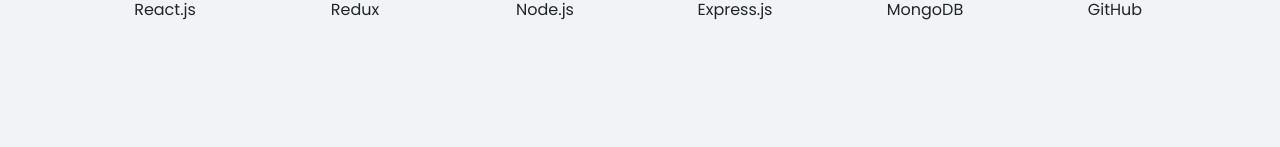
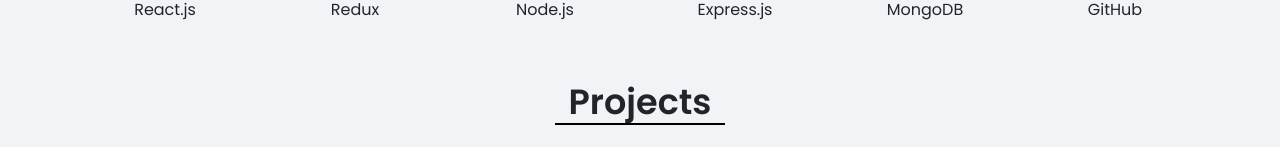
Before and after one commit to skillportweb/Dinesh_portfolio, a React (Vite) app: page / in a window 1280 px wide. Shown: the part 805-952 px from the top of the page. Before the commit the page ends 851 px from the top, so only its background shows below. Built offline with nearby package versions, Linux system fonts and the light colour scheme.

Commit message:
first commit

```diff
--- a/src/App.css
+++ b/src/App.css
@@ -62,6 +62,9 @@ body {
 }
 .header-scrolled .contact-btn:hover{
   color: #fff;
+}
+.header-scrolled .icon-main{
+background-color: #000;
 }
 
 .navbar{
@@ -345,3 +348,15 @@ body {
 }
 
 /* skill-section end */
+
+/* projects-section start */
+.projects-section h2{
+  font-weight: 600;
+  font-size: 35px;
+  margin-top: 35px !important;
+  margin-bottom: 40px !important;
+  border-bottom: 2px solid #000;
+  width: 170px;
+  margin: 0 auto ;
+}
+/* projects-section end */
--- a/src/App.jsx
+++ b/src/App.jsx
@@ -2,7 +2,10 @@ import './App.css'
 
 import Banner from './components/Banner'
 import Header from './components/Header'
+import ProjectMain from './components/ProjectMain'
 import Skills from './components/Skills'
+
+
 
 function App() {
 
@@ -12,6 +15,7 @@ function App() {
 <Header/>
 <Banner/>
 <Skills/>
+<ProjectMain/>
     </>
   )
 }
--- a/src/components/Header.jsx
+++ b/src/components/Header.jsx
@@ -42,7 +42,7 @@ export default function Header() {
               width="40"
               height="40"
               fill="currentColor"
-              className="bi bi-list"
+              className="bi bi-list icon-main"
               viewBox="0 0 16 16"
             >
               <path
--- /dev/null
+++ b/src/components/ProjectMain.jsx
@@ -0,0 +1,13 @@
+import React from 'react'
+
+export default function ProjectMain() {
+  return (
+    <>
+      <div className="projects-section">
+        <div className="container">
+            <h2 className='text-center'>Projects</h2>
+        </div>
+    </div>
+    </>
+  )
+}
--- a/src/components/Skills.jsx
+++ b/src/components/Skills.jsx
@@ -78,7 +78,6 @@
 //               <p className="mt-2">Github</p>
 //             </div>
 //           </div>
-
 //         </div>
 //       </div>
 //     </div>
```
